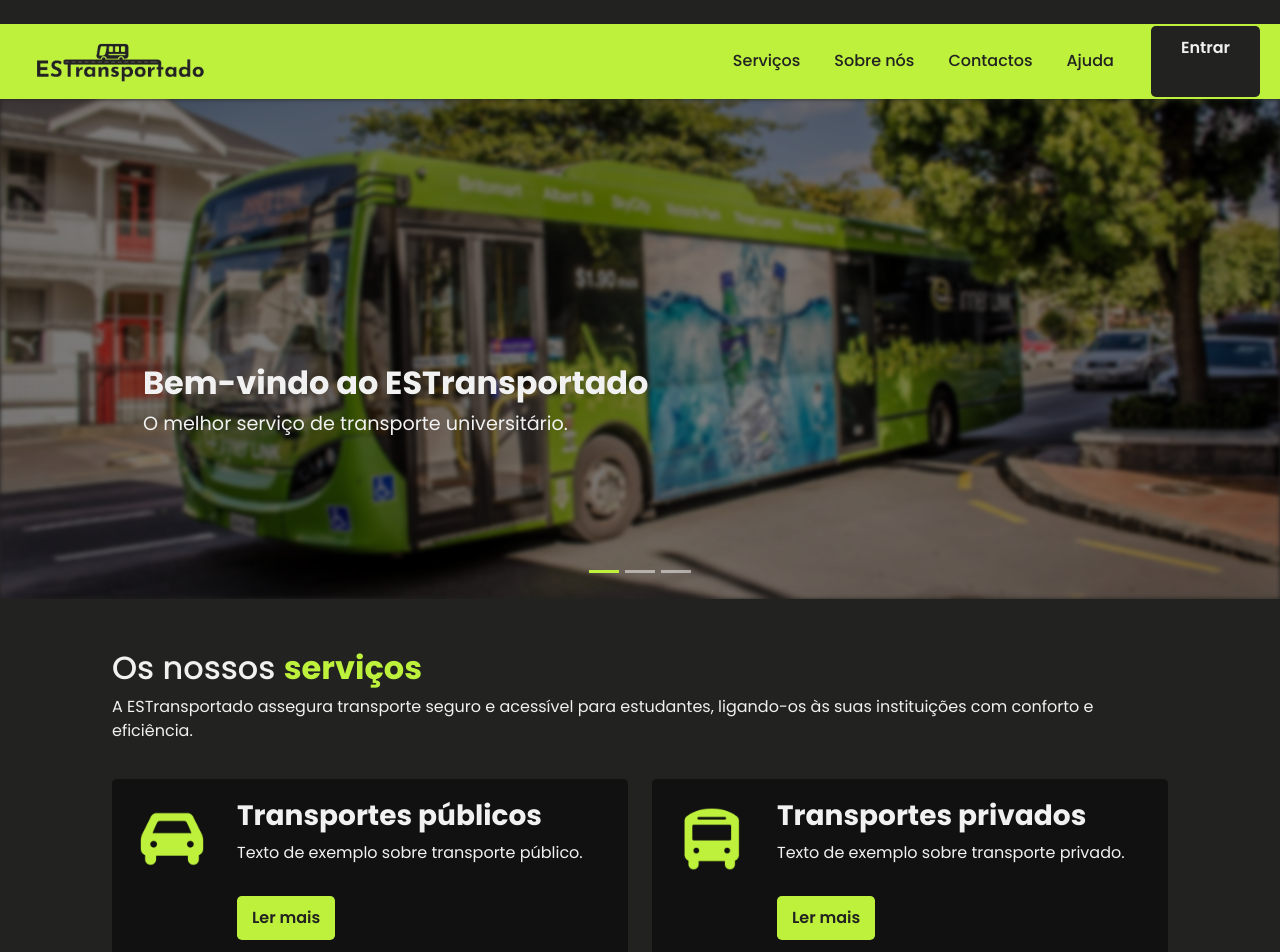
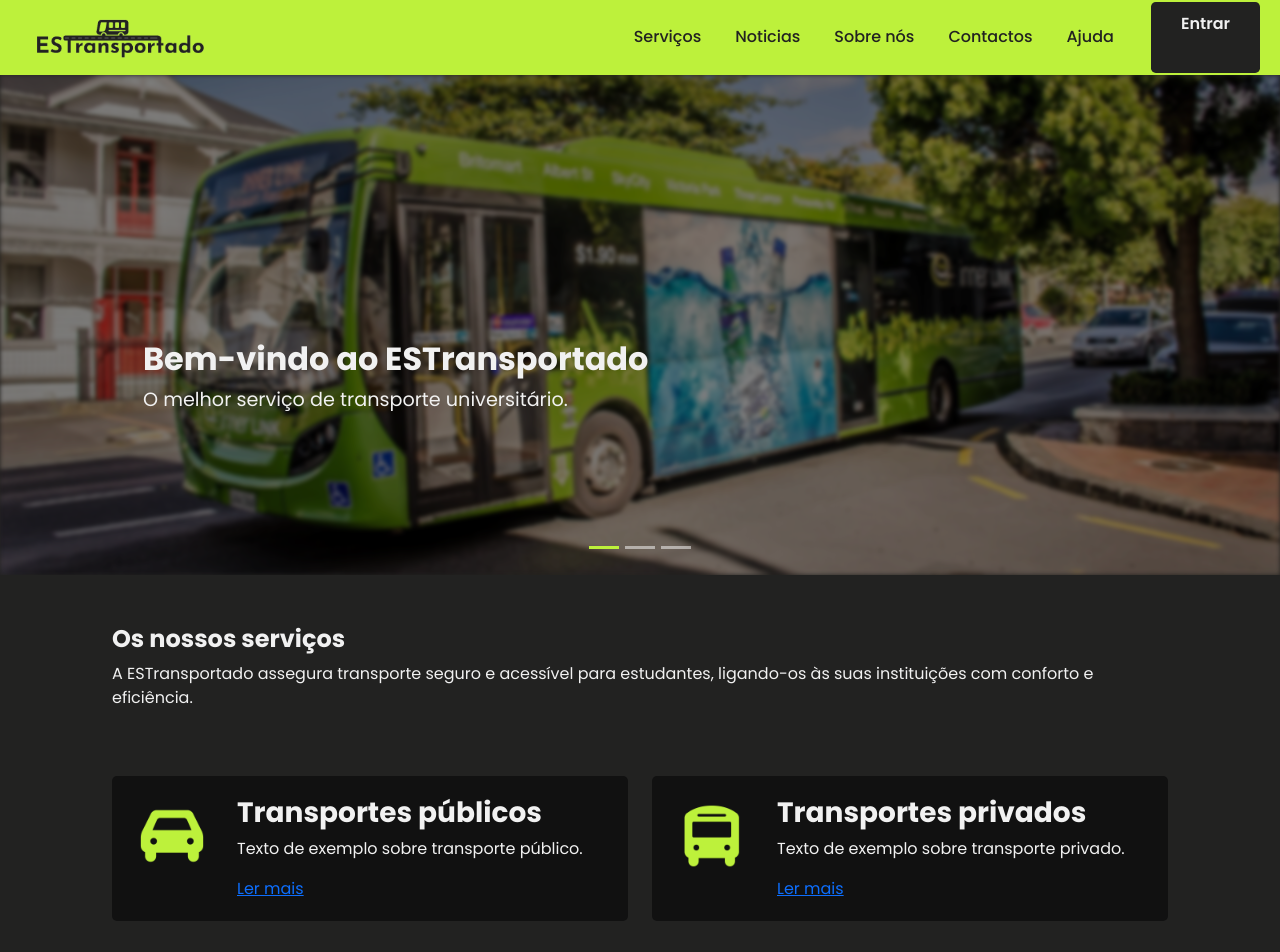
Before and after one commit to gajonormal/ESTransportado, a PHP site: page /pagina_inicial.html in a window 1280 px wide. Shown: the top 952 px of the page. After the commit the page ends 921 px from the top, so only its background shows below. Run offline with PHP 8.4, Linux system fonts and the light colour scheme.

Commit message:
Revert "pagina inicial acabada"
This reverts commit c3e314eb1c4ff9a45de766eca540b83ba9fedaeb.

```diff
--- a/pagina_inicial.html
+++ b/pagina_inicial.html
@@ -1,8 +1,5 @@
 <!DOCTYPE html>
 <html lang="pt">
-
-<!--TESTE-->>
-
 <head>
   <meta charset="UTF-8">
   <meta name="viewport" content="width=device-width, initial-scale=1.0">
@@ -17,7 +14,6 @@
   <!-- BOXICONS -->
   <link rel="stylesheet" href="https://unpkg.com/boxicons@latest/css/boxicons.min.css">
 </head>
-
 <body>
   <header>
     <a href="index.html" class="logo">
@@ -25,7 +21,8 @@
     </a>
 
     <ul class="navbar">
-      <li><a href="serviços.html">Serviços</a></li>
+      <li><a href="noticias.html">Serviços</a></li>
+      <li><a href="sobrenos.html">Noticias</a></li>
       <li><a href="sobrenos.html">Sobre nós</a></li>
       <li><a href="contactos.html">Contactos</a></li>
       <li><a href="ajuda.html">Ajuda</a></li>
@@ -46,26 +43,24 @@
       <div class="carousel-item active">
         <img src="imagens/autocarro-slider.jpg" class="d-block w-100" alt="Imagem 1">
         <div class="carousel-caption d-none d-md-block">
-          <h5>Bem-vindo ao ESTransportado</h5>
-          <p>O melhor serviço de transporte universitário.</p>
-        </div>
+            <h5>Bem-vindo ao ESTransportado</h5>
+            <p>O melhor serviço de transporte universitário.</p>
+          </div>
       </div>
       <div class="carousel-item">
-        <img src="imagens/conducaoprivada.jpg" class="d-block w-100" alt="Imagem 2">
+        <img src="imagens/logo.jpg" class="d-block w-100" alt="Imagem 2">
       </div>
       <div class="carousel-item">
-        <img src="imagens/autocarrointerior.jpg" class="d-block w-100" alt="Imagem 3">
+        <img src="imagens/logo.jpg" class="d-block w-100" alt="Imagem 3">
       </div>
     </div>
 
     <!-- Botões de navegação -->
-    <button class="carousel-control-prev" type="button" data-bs-target="#carouselExampleIndicators"
-      data-bs-slide="prev">
+    <button class="carousel-control-prev" type="button" data-bs-target="#carouselExampleIndicators" data-bs-slide="prev">
       <span class="carousel-control-prev-icon" aria-hidden="true"></span>
       <span class="visually-hidden">Anterior</span>
     </button>
-    <button class="carousel-control-next" type="button" data-bs-target="#carouselExampleIndicators"
-      data-bs-slide="next">
+    <button class="carousel-control-next" type="button" data-bs-target="#carouselExampleIndicators" data-bs-slide="next">
       <span class="carousel-control-next-icon" aria-hidden="true"></span>
       <span class="visually-hidden">Próximo</span>
     </button>
@@ -74,25 +69,26 @@
   <!-- BOOTSTRAP 5 JS (Sem jQuery) -->
   <script src="https://cdn.jsdelivr.net/npm/bootstrap@5.3.0/dist/js/bootstrap.bundle.min.js"></script>
 
-  <!-- Secção de Serviços -->
-  <section class="service_section layout_padding">
+   <!-- service section -->
+
+<!-- Service Section -->
+<section class="service_section layout_padding">
     <div class="container">
       <div class="heading_container">
-        <h2>Os nossos <span>serviços</span></h2>
-        <p>A ESTransportado assegura transporte seguro e acessível para estudantes, ligando-os às suas instituições com
-          conforto e eficiência.</p>
+        <h4><span>Os nossos serviços</span></h4>
+        <p>A ESTransportado assegura transporte seguro e acessível para estudantes, ligando-os às suas instituições com conforto e eficiência.</p>
       </div>
       <div class="row">
         <!-- Transporte Público -->
         <div class="col-md-6">
           <div class="box">
             <div class="img-box">
-              <img src="imagens/bus.png" alt="Transporte Público">
+              <img src="imagens/bus.png" alt="">
             </div>
             <div class="detail-box">
               <h3>Transportes públicos</h3>
               <p>Texto de exemplo sobre transporte público.</p>
-              <a href="ler_mais.html" class="btn btn-primary" id="btn-lermais">Ler mais</a>
+              <a href="#">Ler mais</a>
             </div>
           </div>
         </div>
@@ -100,12 +96,12 @@
         <div class="col-md-6">
           <div class="box">
             <div class="img-box">
-              <img src="imagens/carro.png" alt="Transporte Privado">
+              <img src="imagens/carro.png" alt="">
             </div>
             <div class="detail-box">
               <h3>Transportes privados</h3>
               <p>Texto de exemplo sobre transporte privado.</p>
-              <a href="ler_mais.html" class="btn btn-primary" id="btn-lermais">Ler mais</a>
+              <a href="#">Ler mais</a>
             </div>
           </div>
         </div>
@@ -113,102 +109,7 @@
     </div>
   </section>
 
-  <!-- Secção Sobre Nós -->
-  <section class="about_section layout_padding-bottom">
-    <div class="container">
-      <div class="row">
-        <div class="col-md-6">
-          <div class="detail-box">
-            <div class="heading_container">
-              <h2>
-                Sobre <span>Nós</span>
-              </h2>
-            </div>
-            <p>
-              There are many variations of passages of Lorem Ipsum available, but the majority have suffered alteration
-              in some form, by injected humour, or randomised words which don't look even slightly believable. If you
-              are going to use a passage of Lorem Ipsum, you need to be sure there isn't anything embarrassing hidden in
-              the middle of text. All
-            </p>
-            <a href="ler_mais.html" class="btn btn-primary" id="btn-lermais">Ler mais</a>
-          </div>
-        </div>
-        <div class="col-md-6">
-          <div class="img-box">
-            <img src="imagens/carrosnaestrada.jpg" alt="">
-          </div>
-        </div>
 
-      </div>
-    </div>
-  </section>
-
-  <!-- Contactar -->
-  <section class="contactos">
-    <h2>Contactar</h2>
-    <p>Estamos disponíveis para esclarecer as suas dúvidas e ajudá-lo da melhor forma possível.</p>
-    <div class="container-contactos">
-      <div class="container-preenche">
-        <h3>Contacte-nos</h3>
-        <form action="" class="preenche-contacto">
-          <input type="text" placeholder="Nome Completo">
-          <input type="email" name="" id="" placeholder="E-mail">
-          <input type="text" placeholder="Assunto">
-          <textarea name="" cols="30" rows="10" placeholder="Escreva a sua mensagem"></textarea>
-          <a href="#" class="btn btn-primary" id="btn-lermais">Enviar</a>
-        </form>
-      </div>
-      <div class="mapa">
-        <iframe
-          src="https://www.google.com/maps/embed?pb=!1m10!1m8!1m3!1d1288.4629963944399!2d-7.501756625487006!3d39.81824741633561!3m2!1i1024!2i768!4f13.1!5e0!3m2!1spt-PT!2spt!4v1742757426521!5m2!1spt-PT!2spt"
-          width="600" height="450" style="border:0;" allowfullscreen="" loading="lazy"
-          referrerpolicy="no-referrer-when-downgrade"></iframe>
-      </div>
-    </div>
-  </section>
-
-
-  <!-- Rodapé -->
-<footer class="rodape">
-  <div class="container">
-    <div class="row">
-      <!-- Sobre -->
-      <div class="col-md-4">
-        <div class="rodape-sobre">
-          <h3>Sobre a <span>EST</span>ransportado</h3>
-          <p>A ESTransportado oferece soluções de transporte eficientes e acessíveis para estudantes, ligando-os com as suas instituições de ensino.</p>
-        </div>
-      </div>
-      <!-- Links Rápidos -->
-      <div class="col-md-4">
-        <div class="rodape-links">
-          <h3>Links <span>Rápidos</span></h3>
-          <ul>
-            <li><a href="#">Início</a></li>
-            <li><a href="#">Serviços</a></li>
-            <li><a href="#">Sobre Nós</a></li>
-            <li><a href="#">Contactos</a></li>
-          </ul>
-        </div>
-      </div>
-      <!-- Contacto -->
-      <div class="col-md-4">
-        <div class="rodape-contactos">
-          <h3>Contacte-nos</h3>
-          <ul>
-            <li><strong>Email:</strong> info@estransportado.pt</li>
-            <li><strong>Telefone:</strong> +351 123 456 789</li>
-            <li><strong>Endereço:</strong> Rua da Universidade, 1000 - Castelo Branco, Portugal</li>
-          </ul>
-        </div>
-      </div>
-    </div>
-    <div class="rodape-direitos">
-      <p>&copy; 2025 ESTransportado. Todos os direitos reservados.</p>
-    </div>
-  </div>
-</footer>
-
+  <!-- end service section -->
 </body>
-
 </html>
--- a/style.css
+++ b/style.css
@@ -10,7 +10,7 @@
 :root {
   --main-color: #bdf13b;
   --hoover-color:#222221;
-  --second-color: #96c12a;
+  --second-color: #80ff00;
   --text-color: #f1f1f1;
   --header-text-color:#222221;
   --bg-color: #222221;
@@ -152,10 +152,10 @@ header {
 
   .service_section .box {
     display: flex;
-    margin-top: 20px;
+    margin-top: 50px;
     background-color: #111111;
     padding: 20px;
-    border-radius: 0.3rem;
+    border-radius: 5px;
   }
   .service_section .box h3{
     font-weight: bold;
@@ -165,13 +165,8 @@ header {
     color: var(--text-color);
   }
 
-  .container h2 {
+  .container h4 {
     color: var(--text-color);
-
-  }
-
-  .container h2 span{
-    color: var(--main-color);
     font-weight:bold;
   }
 
@@ -190,224 +185,3 @@ header {
     height: 100%;
     object-fit: cover;
 }
-
-/*Sobre nós*/
-
-.about_section .img-box {
-  position: relative;
-}
-
-.about_section .img-box img {
-  max-width: 100%;
-  position: relative;
-  z-index: 2;
-}
-
-.about_section .img-box::before, .about_section .img-box::after {
-  content: "";
-  position: absolute;
-  top: 50%;
-  width: 45px;
-  height: 70%;
-  background-color: var(--main-color);
-  z-index: 3;
-}
-
-.about_section .img-box::before {
-  left: 0;
-  z-index: 1;
-  transform: translate(-50%, -50%);
-}
-
-.about_section .img-box::after {
-  right: 0;
-  z-index: 1;
-  transform: translate(50%, -50%);
-}
-
-.about_section .detail-box p {
-  color: #ffffff;
-  margin-top: 15px;
-}
-
-#btn-lermais{
-  padding: 10px 15px;
-  margin-top: 15px;
-  border-radius: 0.3rem;
-  background-color: var(--main-color);
-  color: var(--bg-color);
-  font-weight: 600;
-  text-decoration: none;
-  border: none;
-
-}
-
-#btn-lermais:hover {
-  background: var(--second-color);
-  transition: 0.2s all;
-  text-decoration: none;
-
-}
-
-/*Contactar*/
-
-  .contactos {
-    display: flex;
-    flex-direction: column;
-    color: var(--text-color);
-  }
-
-  .contactos h2{
-    color: var(--main-color);
-    margin-bottom: 20px;
-  }
-
-  .container-contactos {
-    max-width: 100%;
-    width: 100%;
-    display: grid;
-    grid-template-columns: repeat(auto-fit, minmax(280px, 1fr));
-    background: #111111;
-    border-radius: 0.5rem;
-  }
-
-  .container-preenche {
-    padding: 30px;
-    align-items: center;
-  }
-
-  .container-preenche h3 {
-    font-size: 1.2rem;
-    margin-bottom: 1rem;
-  }
-
-  .preenche-contacto {
-    display: grid;
-    row-gap: 1rem;
-
-}
-
-.preenche-contacto input {
-  width: 100%;
-  border: none;
-    outline: none;
-  background: var(--bg-color);
-  padding: 10px;
-  font-size: 0.9rem;
-  color: var(--text-color);
-  border-radius: 0.4em;
-}
-
-.preenche-contacto textarea {
-  width: 100%;
-  border: none;
-  outline: none;
-  background: var(--bg-color);
-  padding: 10px;
-  font-size: 0.9rem;
-  color: var(--text-color);
-  border-radius: 0.4em;
-}
-
-.preenche-contacto a {
-  background: var(--bg-color);
-  text-align: center;
-}
-
-.mapa iframe {
-  width: 100%;
-  height: 100%;
-  border-radius: 0.5rem;
-}
-
-/*Rodapé*/
-
-.rodape {
-  background-color: #111111;
-  color: var(--text-color);
-  padding: 40px 40px;
-}
-
-.rodape .container {
-  max-width: 1200px;
-  margin: 0 auto;
-}
-
-.row {
-  display: flex;
-  justify-content: space-between;
-  flex-wrap: wrap;
-}
-
-.rodape-sobre h3,
-.rodape-links h3,
-.rodape-contactos h3 {
-  font-size: 1.5rem;
-  font-weight: bold;
-  margin-bottom: 15px;
-  text-align: center;
-}
-
-.rodape-sobre h3 span,
-.rodape-links h3 span {
-  color: var(--main-color)
-}
-
-.rodape-sobre p,
-.rodape-links ul,
-.rodape-contactos ul {
-  font-size: 0.9rem;
-  color: #d1d1d1;
-  line-height: 1.6;
-  text-align: center;
-
-}
-
-.rodape-links ul,
-.rodape-contactos ul {
-  list-style-type: none;
-  padding: 0;
-}
-
-.rodape-links li,
-.rodape-contactos li {
-  margin-bottom: 10px;
-}
-
-.rodape-links a,
-.rodape-contactos a {
-  color: #d1d1d1;
-  text-decoration: none;
-  transition: color 0.3s ease;
-}
-
-.rodape-links a:hover,
-.rodape-contactos a:hover {
-  color: #ffffff;
-}
-
-.rodape-direitos {
-  margin-top: 30px;
-  font-size: 0.9rem;
-  color: #d1d1d1;
-  text-align: center;
-}
-
-.rodape-direitos p {
-  margin: 0;
-}
-
-/* Responsividade */
-@media (max-width: 768px) {
-  .row {
-    flex-direction: column;
-    align-items: center;
-  }
-
-  .rodape_sobre,
-  .rodape_links,
-  .rodape_contactos {
-    text-align: center;
-    margin-bottom: 30px;
-  }
-}
```
Also changed, not shown: imagens/autocarrointerior.jpg (deleted), imagens/conducaoprivada.jpg (deleted).
